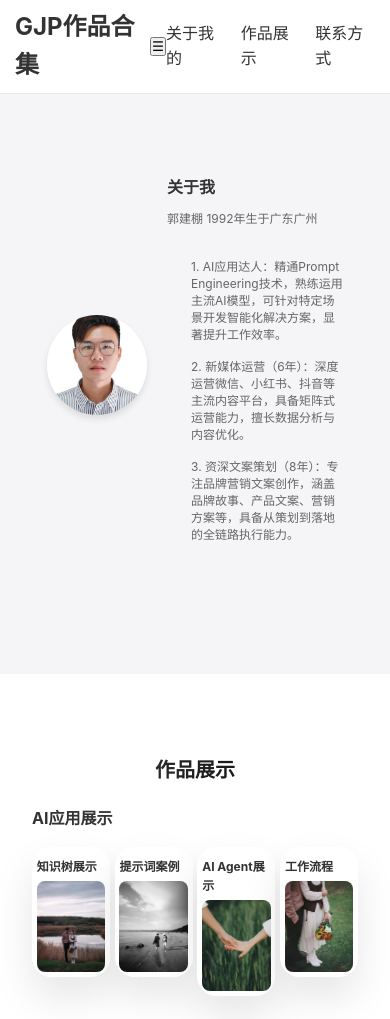
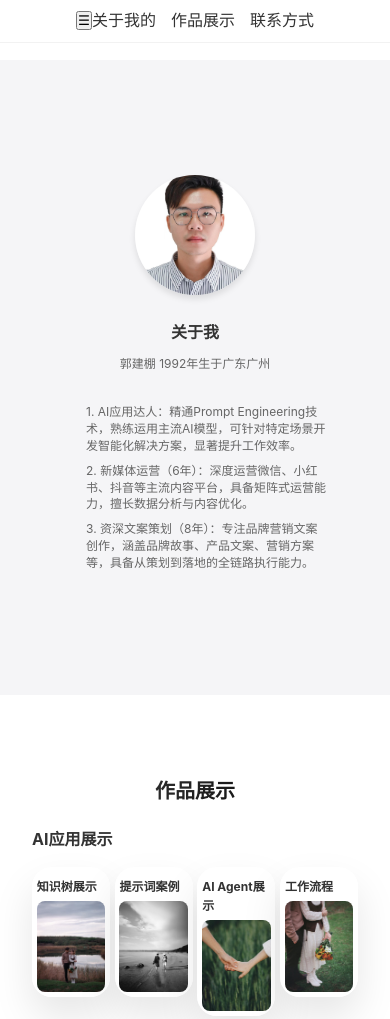
Before and after one commit to zmjk222/portfolio, a plain HTML site: page index.html in a window 390 px wide. Shown: the top 1019 px of the page. Drawn offline with Linux system fonts and the light colour scheme.

Commit message:
Add files via upload

```diff
--- a/css/style.css
+++ b/css/style.css
@@ -569,25 +569,31 @@ body {
         font-size: 12px;
     }
 
-    /* 关于我部分 */
+    /* 关于我部分改为上下布局 */
     .about-content {
         display: flex;
-        flex-direction: row;  /* 保持横向布局 */
-        gap: 20px;
+        flex-direction: column;  /* 改为纵向布局 */
+        align-items: center;     /* 居中对齐 */
+        gap: 15px;
         padding: 15px;
     }
 
     .profile-image {
-        flex: 0 0 100px;  /* 固定宽度 */
+        flex: none;
+        width: 120px;           /* 控制头像容器宽度 */
+        height: 120px;          /* 控制头像容器高度 */
+        margin-bottom: 10px;    /* 添加底部间距 */
     }
 
     .profile-image img {
-        width: 100px;
-        height: 100px;
+        width: 120px;           /* 头像宽度 */
+        height: 120px;          /* 头像高度 */
+        border-radius: 50%;     /* 保持圆形 */
     }
 
     .profile-text {
-        text-align: left;  /* 保持左对齐 */
+        text-align: center;     /* 文字居中 */
+        width: 100%;           /* 文字区域占满宽度 */
     }
 
     .profile-text h2 {
@@ -597,6 +603,18 @@ body {
 
     .profile-text p {
         font-size: 12px;
+        line-height: 1.4;
+        margin-bottom: 8px;    /* 段落间距 */
+    }
+
+    .skills-list {
+        text-align: left;      /* 技能列表左对齐 */
+        padding: 0 15px;       /* 添加左右内边距 */
+    }
+
+    .skill-item {
+        font-size: 12px;
+        margin-bottom: 8px;
         line-height: 1.4;
     }
 
@@ -678,6 +696,15 @@ body {
     .qr-code p {
         font-size: 12px;
     }
+
+    /* 在移动端隐藏 logo */
+    .desktop-only {
+        display: none;
+    }
+
+    .nav-container {
+        justify-content: center;  /* 导航链接居中 */
+    }
 }
 
 /* 超小屏幕保持相同的布局 */
--- a/index.html
+++ b/index.html
@@ -3,7 +3,7 @@
 <head>
     <meta charset="UTF-8">
     <meta name="viewport" content="width=device-width, initial-scale=1.0, maximum-scale=1.0, user-scalable=no">
-    <title>GJP作品合集 - 苹果风格设计</title>
+    <title>GJP作品合集</title>
     <link rel="stylesheet" href="css/reset.css">
     <link rel="stylesheet" href="css/style.css">
     <link rel="stylesheet" href="css/animations.css">
@@ -15,7 +15,7 @@
     <!-- 导航栏 -->
     <nav class="main-nav">
         <div class="nav-container">
-            <div class="logo">GJP作品合集</div>
+            <div class="logo desktop-only">GJP作品合集</div>
             <button class="menu-toggle">☰</button>
             <ul class="nav-links">
                 <li><a href="#about">关于我的</a></li>
```
